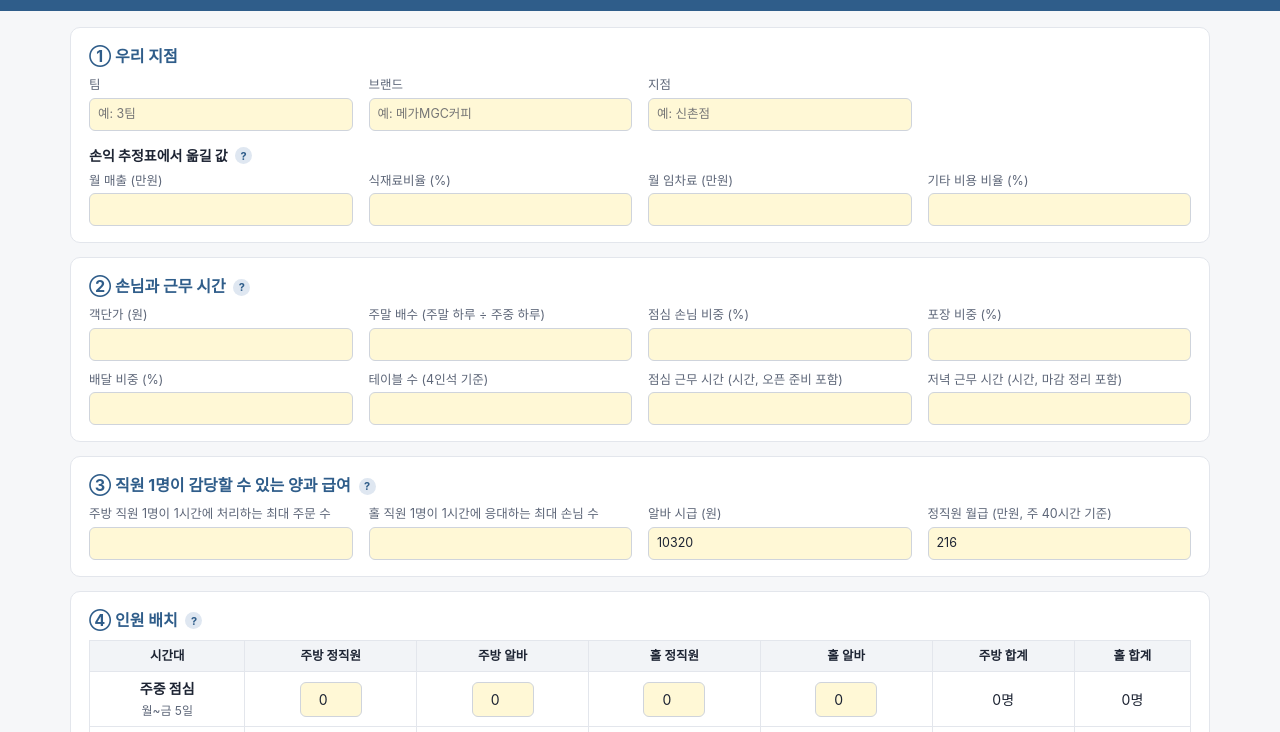
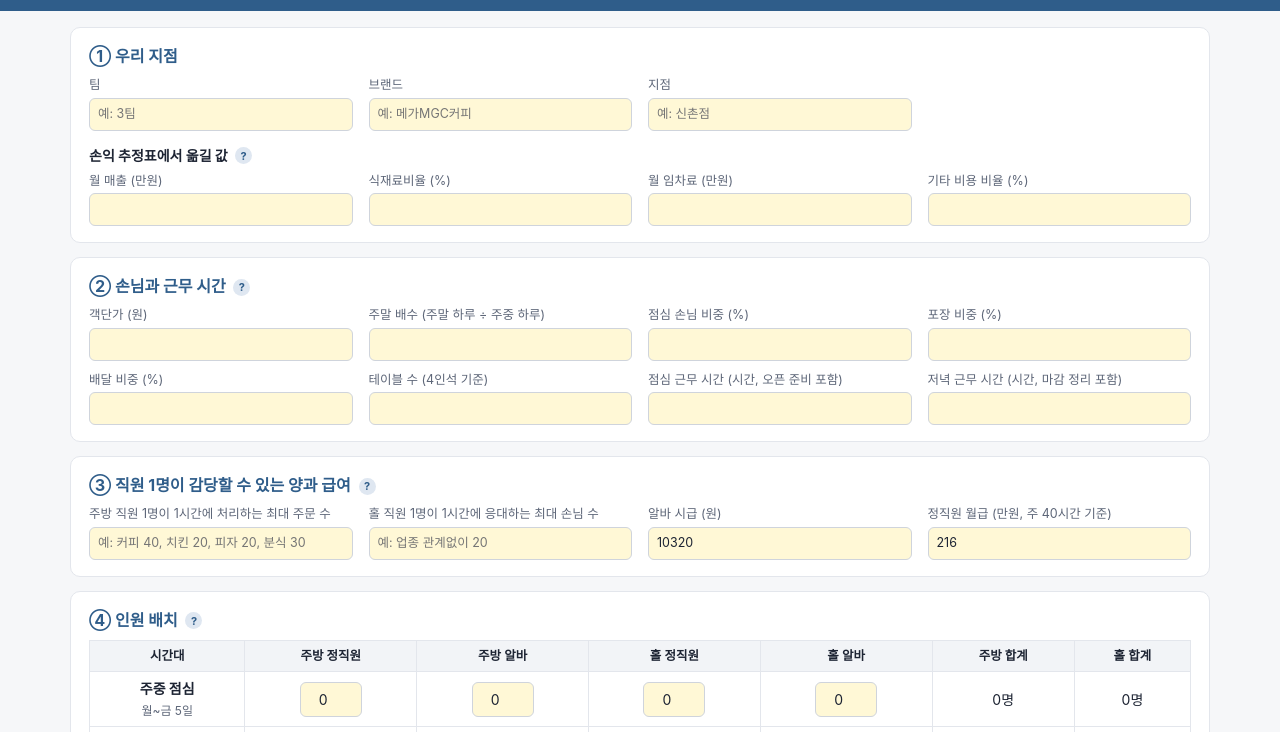
Before and after one commit to ingning-soong/fm_labor, a plain HTML site: page index.html in a window 1280 px wide. Shown: the part 62-794 px from the top of the page. Drawn offline with Linux system fonts and the light colour scheme.

Commit message:
Add files via upload

```diff
--- a/index.html
+++ b/index.html
@@ -91,10 +91,10 @@ canvas{width:100%;max-width:900px;display:block;margin:0 auto;border-radius:8px;
 
 <div class="card">
   <h2>③ 직원 1명이 감당할 수 있는 양과 급여 <span class="q" data-t="tCap">?</span></h2>
-  <div class="tipbox" id="tCap">직원 1명이 1시간 동안 최대로 처리할 수 있는 손님 수를 팀이 정함. 매장 방문 때 본 모습, 메뉴의 조리 시간, 주문 방식(키오스크 등)을 근거로 정할 것. 이 숫자를 크게 잡으면 적은 인원으로도 운영되는 것처럼 보이므로, 왜 그 숫자인지 설명할 수 있어야 함</div>
+  <div class="tipbox" id="tCap">직원 1명이 1시간 동안 최대로 처리할 수 있는 손님 수를 팀이 정함. 매장 방문 때 본 모습, 메뉴의 조리 시간, 주문 방식(키오스크 등)을 근거로 정할 것. 이 숫자를 크게 잡으면 적은 인원으로도 운영되는 것처럼 보이므로, 왜 그 숫자인지 설명할 수 있어야 함. 참고 예시: 주방은 커피 40, 치킨 20, 피자 20, 분식 30, 홀은 업종 관계없이 20</div>
   <div class="grid">
-    <label class="f">주방 직원 1명이 1시간에 처리하는 최대 주문 수<input id="capK" type="number" min="1" step="1"></label>
-    <label class="f">홀 직원 1명이 1시간에 응대하는 최대 손님 수<input id="capH" type="number" min="1" step="1"></label>
+    <label class="f">주방 직원 1명이 1시간에 처리하는 최대 주문 수<input id="capK" type="number" min="1" step="1" placeholder="예: 커피 40, 치킨 20, 피자 20, 분식 30"></label>
+    <label class="f">홀 직원 1명이 1시간에 응대하는 최대 손님 수<input id="capH" type="number" min="1" step="1" placeholder="예: 업종 관계없이 20"></label>
     <label class="f">알바 시급 (원)<input id="wage" type="number" min="0" step="10"></label>
     <label class="f">정직원 월급 (만원, 주 40시간 기준)<input id="salary" type="number" min="0" step="1"></label>
   </div>
```
